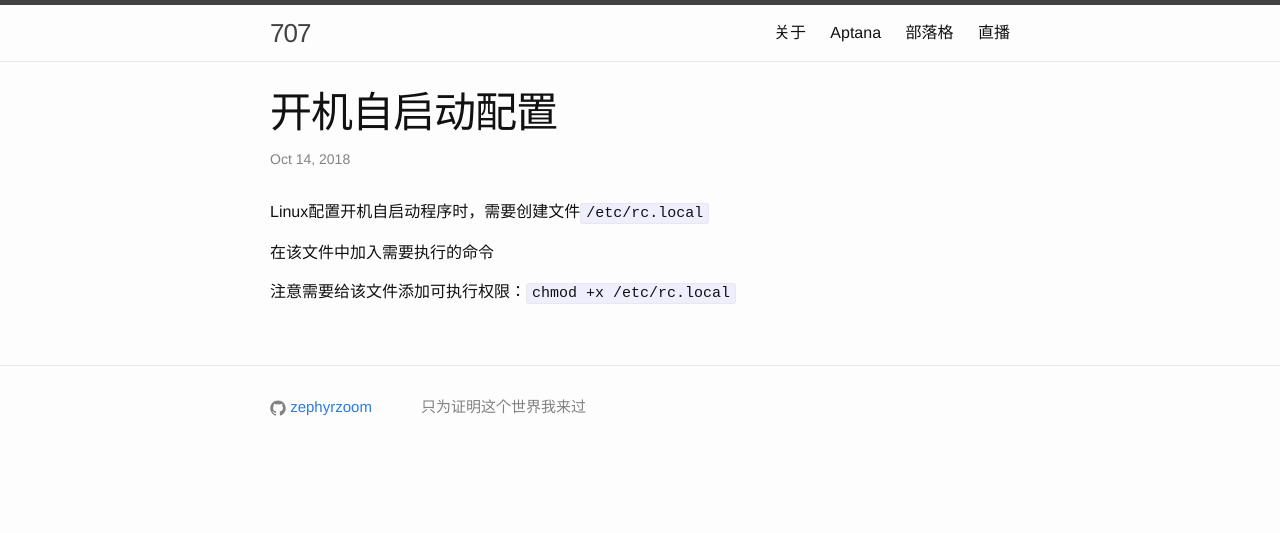
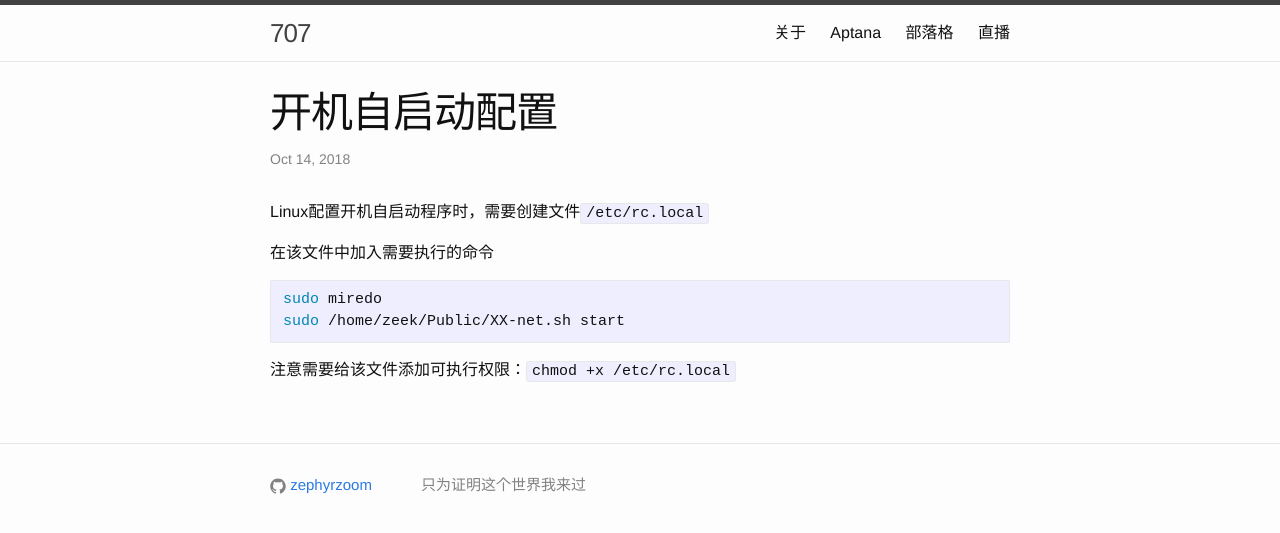
Before and after one commit to zephyrzoom/zephyrzoom.github.io, a Jekyll site: the page built from _posts/2018-10-14-auto-boot-start.md, in a window 1280 px wide. Shown: the top 533 px of the page. Built offline with Jekyll 4.4.1, drawn with Linux system fonts in a browser that asks for light colours; comment, search, counter and statistics services are not loaded.

Commit message:
修改apt-get为apt；开机自启动命令也加上

````diff
--- a/_posts/2018-10-14-auto-boot-start.md
+++ b/_posts/2018-10-14-auto-boot-start.md
@@ -7,5 +7,9 @@ date: 2018-10-14 18:42:00 +0800
 Linux配置开机自启动程序时，需要创建文件`/etc/rc.local`
 
 在该文件中加入需要执行的命令
+```zsh
+sudo miredo
+sudo /home/zeek/Public/XX-net.sh start
+```
 
 注意需要给该文件添加可执行权限：`chmod +x /etc/rc.local`
````
Also changed, not shown: _posts/2018-02-11-add-ssh.md (+1 -1 lines).
